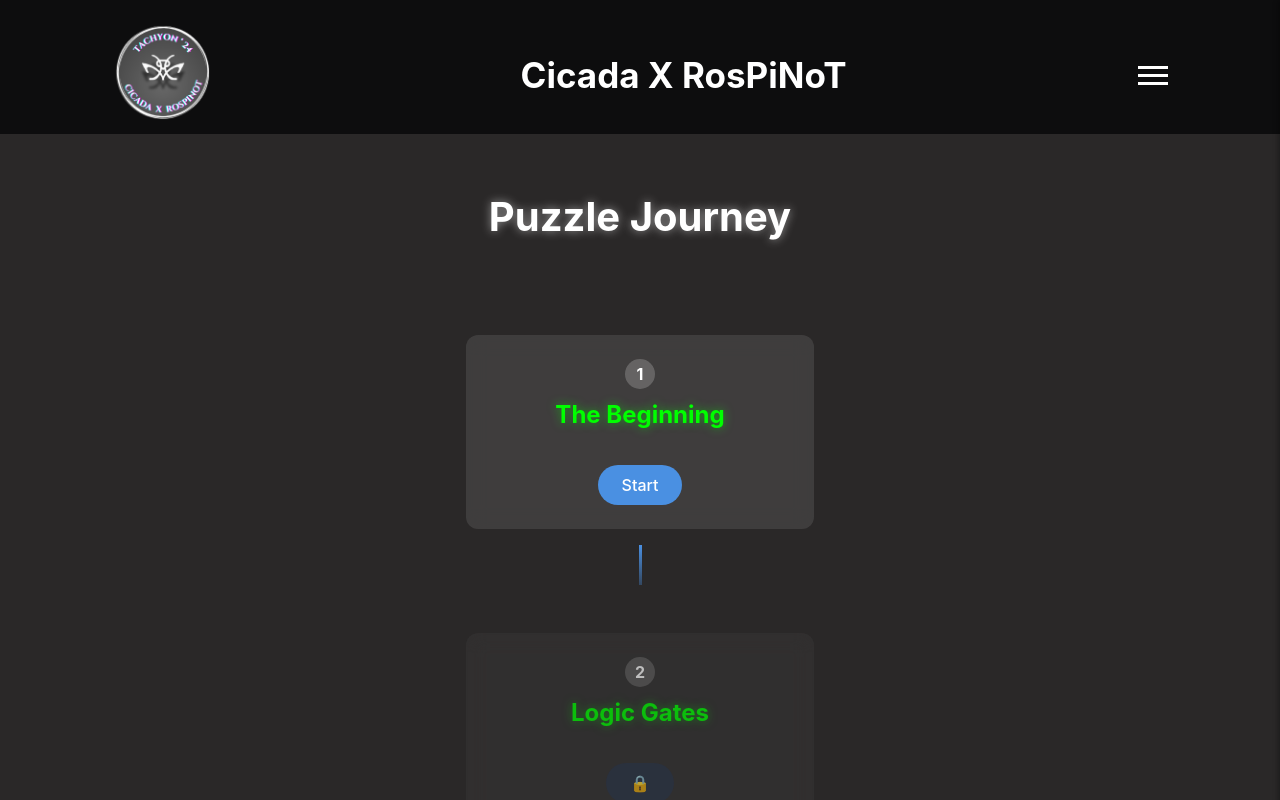
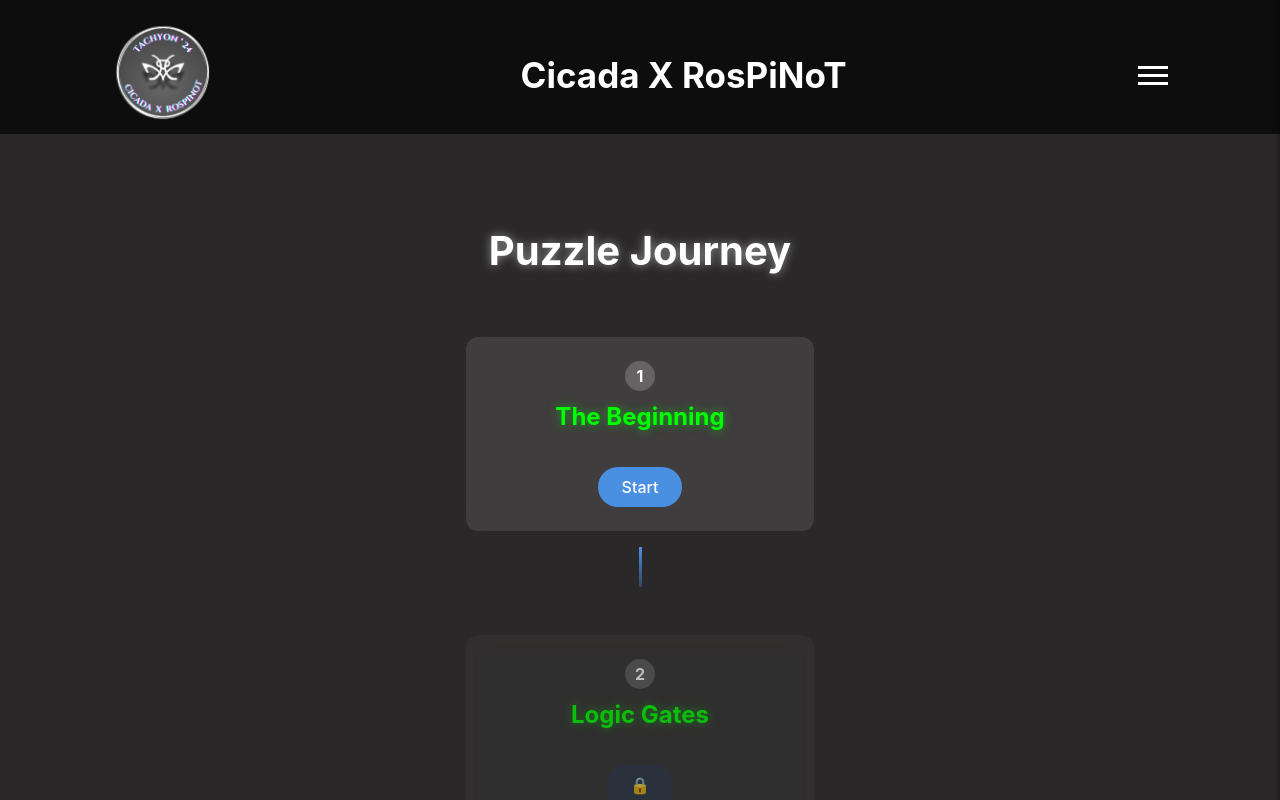
Before and after one commit to shaktawatpritam2002/cicada, a React (Vite) app in the folder frontend1/: page /puzzle-journey in a window 1280 px wide. Shown: the top 800 px of the page. Built offline with nearby package versions, Linux system fonts and the light colour scheme.

Commit message:
ipdated margin of header

```diff
--- a/frontend1/src/Components/Header.css
+++ b/frontend1/src/Components/Header.css
@@ -1,6 +1,5 @@
 .header {
   height: 134px;
-  position: absolute;
   width: 100%;
   top: 0;
   background: rgba(255, 255, 255, 0);
--- a/frontend1/src/Pages/PuzzleJourney.css
+++ b/frontend1/src/Pages/PuzzleJourney.css
@@ -6,9 +6,9 @@
 }
 
 .journey-title {
-  margin-top: 163px;
+  margin-top: 63px;
   text-align: center;
-  margin-bottom: 4rem;
+  margin-bottom: 2rem;
   font-size: 2.5rem;
   color: #fff;
   text-shadow: 0 0 10px rgba(255, 255, 255, 0.5);
```
